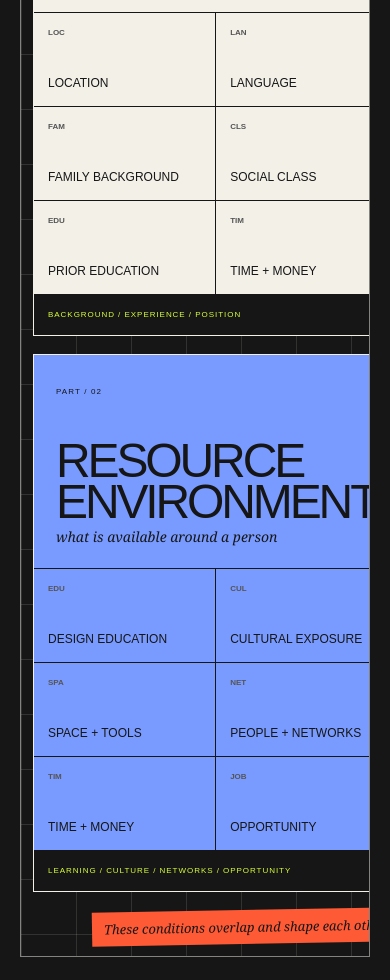
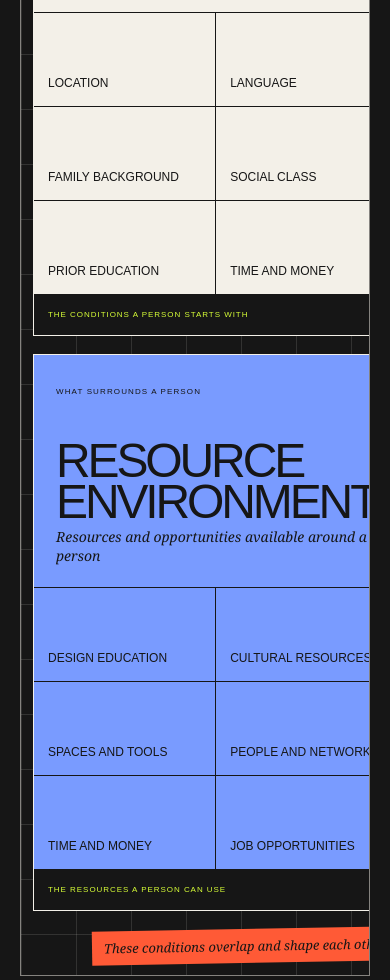
Before and after one commit to Nicoleluu/Access-Is-Not-Equity, a Next.js app: page / in a window 390 px wide. Shown: the part 3200-4180 px from the top of the page. Built offline with nearby package versions, Linux system fonts and the light colour scheme.

Commit message:
Replace codes with direct plain language labels

```diff
--- a/app/globals.css
+++ b/app/globals.css
@@ -71,7 +71,7 @@ a { color: inherit; }
 .country-column header { padding: 22px; border-bottom: 1px solid; }.country-column small { font-size: 8px; letter-spacing: .14em; }
 .country-column h3 { margin: 40px 0 5px; font-size: clamp(42px,6vw,88px); line-height: .85; letter-spacing: -.065em; }.country-column header p { margin: 0; font: italic 14px Georgia,serif; }
 .country-b { background: var(--blue); }.country-resources { flex: 1; display: grid; grid-template-columns: 1fr 1fr; }
-.country-resources span { min-height: 94px; padding: 14px; display: flex; flex-direction: column; justify-content: space-between; border-right: 1px solid; border-bottom: 1px solid; text-transform: uppercase; font-size: 12px; }
+.country-resources span { min-height: 94px; padding: 14px; display: flex; align-items: flex-end; border-right: 1px solid; border-bottom: 1px solid; text-transform: uppercase; font-size: 12px; }
 .country-resources span:nth-child(2n) { border-right: 0; }.country-resources b { font-size: 8px; color: #555; }
 .country-column footer { padding: 14px; background: var(--ink); color: var(--signal); font-size: 8px; letter-spacing: .12em; }
 .field-note { position: relative; z-index: 2; grid-column: 1 / -1; justify-self: end; padding: 8px 12px; background: var(--warm); color: var(--ink); font: italic 13px Georgia,serif; transform: rotate(-1deg); }
@@ -121,7 +121,7 @@ a { color: inherit; }
 .bag-sample:before,.bag-sample:after { content:""; position:absolute; top:16px; height:60px; width:38%; border:2px solid rgba(22,22,22,.45); border-bottom:0; border-radius:80px 80px 0 0; }.bag-sample:before{left:8%}.bag-sample:after{right:8%}
 .bag-sample > p { margin: 0; font-size: 10px; letter-spacing: .14em; }
 .fragment { position: absolute; display: flex; flex-direction: column; min-width: 125px; padding: 13px; border: 1px solid; background: var(--paper); transform: rotate(-3deg); box-shadow: 3px 4px 0 rgba(22,22,22,.18); }
-.fragment b { font-size: 14px; }.fragment small { margin-top: 7px; font-size: 9px; }.fragment i { margin: 12px 0 0 auto; font-size: 8px; font-style: normal; border: 1px solid; border-radius: 50%; padding: 4px; }
+.fragment b { font-size: 14px; }.fragment small { margin-top: 7px; font-size: 9px; }.fragment i { margin: 12px 0 0; font-size: 7px; line-height: 1.2; font-style: normal; text-transform: uppercase; border-top: 1px solid; padding-top: 5px; }
 .f1{top:23%;left:8%;background:var(--signal)}.f2{top:18%;right:6%;transform:rotate(5deg)}.f3{top:43%;left:28%;transform:rotate(2deg);background:var(--blue)}.f4{bottom:16%;left:7%;transform:rotate(-5deg);background:var(--warm)}.f5{bottom:8%;right:8%;transform:rotate(3deg)}.f6{top:58%;right:4%;transform:rotate(-1deg)}
 .material-form { grid-template-columns: 80px minmax(280px,.8fr) minmax(460px,1.2fr); min-height: 1250px; align-items: start; }
 .material-summary .material-question { margin: 35px 0 18px; font: italic clamp(21px,2.2vw,34px)/1.05 Georgia,serif; }
@@ -133,7 +133,7 @@ a { color: inherit; }
 .material-outline p { max-width: none!important; margin: 42px 0 0; font-size: 14px!important; line-height: 1.42!important; }
 .content-tags { display: flex; flex-wrap: wrap; gap: 8px; margin-top: 36px; }.content-tags span { padding: 9px 12px; border: 1px solid; border-radius: 50%; font-size: 10px; text-transform: uppercase; }
 .content-tags span:nth-child(3n+1) { background: var(--signal); }.content-tags span:nth-child(3n+2) { background: var(--blue); }
-.label-key { margin-top: 35px; display: grid; grid-template-columns: repeat(6,1fr); border: 1px solid; }.label-key b { padding: 12px 4px; border-right: 1px solid; text-align: center; font-size: 9px; }.label-key b:last-child { border-right: 0; }
+.label-key { margin-top: 35px; display: grid; grid-template-columns: 1fr 1fr; border: 1px solid; }.label-key b { min-height: 54px; padding: 10px; display: grid; place-items: center; border-right: 1px solid; border-bottom: 1px solid; text-align: center; font-size: 9px; }.label-key b:nth-child(2n) { border-right: 0; }.label-key b:nth-last-child(-n+2) { border-bottom: 0; }
 
 .open-section { padding: 100px 4vw 60px; background: var(--warm); }
 .open-section h2 { max-width: 1200px; margin: 85px 0 110px; }
@@ -166,7 +166,7 @@ footer a { color: var(--signal); }
   .field { min-height: 1050px; }.country-field { min-height: auto; padding: 12px; }.country-column h3 { font-size: 48px; }
   .form { grid-template-columns: 30px 1fr; gap: 14px; }.bag-sample { margin-left: 0; margin-right: 0; }
   .before-prompt-plan li div { grid-template-columns: 1fr; }.before-prompt-plan li small { grid-column: 1; }
-  .material-outline { grid-template-columns: 1fr; }.material-outline section { border-right: 0; }.label-key { grid-template-columns: repeat(3,1fr); }.label-key b:nth-child(3) { border-right: 0; }.label-key b:nth-child(-n+3) { border-bottom: 1px solid; }
+  .material-outline { grid-template-columns: 1fr; }.material-outline section { border-right: 0; }
   .open-grid p { grid-template-columns: 48px 1fr; font-size: 15px; }
 }
 @media (prefers-reduced-motion: reduce) {
--- a/app/page.tsx
+++ b/app/page.tsx
@@ -1,19 +1,19 @@
 const resources = [
-  { code: "EDU", name: "design education", note: "ways to learn the language of a field" },
-  { code: "CUL", name: "cultural exposure", note: "museums, exhibitions, archives, references" },
-  { code: "SPA", name: "space + tools", note: "libraries, software, studios, maker spaces" },
-  { code: "NET", name: "people + networks", note: "mentors, peers, introductions, belonging" },
-  { code: "TIM", name: "time + money", note: "the ability to practice, travel, and take risks" },
-  { code: "JOB", name: "opportunity", note: "internships, design firms, titles, salaries" },
+  "Design education",
+  "Cultural resources",
+  "Spaces and tools",
+  "People and networks",
+  "Time and money",
+  "Job opportunities",
 ];
 
 const bagFragments = [
-  ["ADMIT ONE", "museum ticket", "CUL"],
-  ["OPEN STUDIO", "maker space address", "SPA"],
-  ["BFA / MFA", "art school information", "EDU"],
-  ["DESIGNER I", "entry level job listing", "JOB"],
-  ["PORTFOLIO NIGHT", "industry event", "NET"],
-  ["AVG. PAY", "designer salary", "INC"],
+  ["ADMIT ONE", "museum ticket", "Cultural resources"],
+  ["OPEN STUDIO", "maker space address", "Spaces and tools"],
+  ["DESIGN DEGREE", "art school information", "Design education"],
+  ["DESIGNER I", "entry level job listing", "Job opportunities"],
+  ["PORTFOLIO NIGHT", "industry event", "People and networks"],
+  ["AVERAGE PAY", "designer salary", "Income and cost"],
 ];
 
 export default function Home() {
@@ -21,7 +21,7 @@ export default function Home() {
     <main id="top">
       <header className="site-header">
         <a className="wordmark" href="#top">ACCESS IS NOT EQUITY</a>
-        <span className="status"><i /> WORKING IDEA · 30 JUL 2026</span>
+        <span className="status"><i /> WORKING IDEA · 30 JULY 2026</span>
         <nav aria-label="Page sections">
           <a href="#question">Question</a>
           <a href="#layers">Layers</a>
@@ -74,8 +74,8 @@ export default function Home() {
 
       <section id="layers" className="layers-section">
         <div className="layers-head">
-          <p className="margin-label">TWO PARTS OF MEANINGFUL ACCESS</p>
-          <h2>What you bring. What surrounds you.</h2>
+          <p className="margin-label">WHAT SHAPES ACCESS</p>
+          <h2>Your background and the resources around you.</h2>
           <p>
             Location matters because it connects a person to particular
             institutions, communities, costs, languages, and opportunities. It
@@ -87,21 +87,21 @@ export default function Home() {
           <div className="map-grid" />
           <div className="same-tool"><span>BEFORE THE AI INTERFACE</span><b>MEANINGFUL ACCESS</b></div>
           <div className="country-column country-a">
-            <header><small>PART / 01</small><h3>STARTING CONDITIONS</h3><p>what a person arrives with</p></header>
+            <header><small>WHAT A PERSON BRINGS</small><h3>STARTING CONDITIONS</h3><p>A person&apos;s background and circumstances</p></header>
             <div className="country-resources">
               {[
-                ["LOC","location"],["LAN","language"],["FAM","family background"],
-                ["CLS","social class"],["EDU","prior education"],["TIM","time + money"],
-              ].map(([code,name]) => <span key={code}><b>{code}</b>{name}</span>)}
+                "Location", "Language", "Family background",
+                "Social class", "Prior education", "Time and money",
+              ].map((name) => <span key={name}>{name}</span>)}
             </div>
-            <footer>BACKGROUND / EXPERIENCE / POSITION</footer>
+            <footer>THE CONDITIONS A PERSON STARTS WITH</footer>
           </div>
           <div className="country-column country-b">
-            <header><small>PART / 02</small><h3>RESOURCE ENVIRONMENT</h3><p>what is available around a person</p></header>
+            <header><small>WHAT SURROUNDS A PERSON</small><h3>RESOURCE ENVIRONMENT</h3><p>Resources and opportunities available around a person</p></header>
             <div className="country-resources">
-              {resources.map((item) => <span key={item.code}><b>{item.code}</b>{item.name}</span>)}
+              {resources.map((item) => <span key={item}>{item}</span>)}
             </div>
-            <footer>LEARNING / CULTURE / NETWORKS / OPPORTUNITY</footer>
+            <footer>THE RESOURCES A PERSON CAN USE</footer>
           </div>
           <div className="field-note">These conditions overlap and shape each other.</div>
         </div>
@@ -158,23 +158,23 @@ export default function Home() {
           </div>
           <div className="before-prompt-plan" aria-label="Planning outline for the Before the Prompt vertical drawing">
             <header>
-              <small>DRAWING STRUCTURE / TOP TO BOTTOM</small>
-              <strong>THE USER IS NOT<br />THE STARTING POINT.</strong>
+              <small>PLANNED DRAWING CONTENT</small>
+              <strong>WHAT SHAPES A PERSON<br />BEFORE THEY USE AI?</strong>
             </header>
             <ol>
-              <li><b>01</b><div><strong>STARTING CONTEXT</strong><span>location · language · social class · family · prior education</span><small>Where does a person begin?</small></div></li>
-              <li><b>02</b><div><strong>EXPOSURE</strong><span>museums · books · exhibitions · objects · ways of making</span><small>What have they had opportunities to encounter?</small></div></li>
-              <li><b>03</b><div><strong>LEARNING</strong><span>vocabulary · technical skills · references · research methods</span><small>What knowledge have they been able to develop?</small></div></li>
-              <li><b>04</b><div><strong>GUIDANCE</strong><span>teachers · mentors · peers · critique · professional networks</span><small>Who helps reveal the next possibility?</small></div></li>
-              <li><b>05</b><div><strong>JUDGMENT</strong><span>compare · question · reject · revise · apply</span><small>How do they decide whether an AI answer is useful?</small></div></li>
-              <li><b>06</b><div><strong>CONFIDENCE + AGENCY</strong><span>curiosity · belonging · intention · independent decisions</span><small>Do they feel able to participate and direct the tool?</small></div></li>
-              <li><b>07</b><div><strong>FORMING THE PROMPT</strong><span>context · vocabulary · references · constraints · intention</span><small>What prior knowledge is already contained in a question?</small></div></li>
-              <li className="interface-layer"><b>08</b><div><strong>THE SAME AI INTERFACE</strong><span>open AI → log in → enter a prompt</span><small>The visible access point appears last.</small></div></li>
+              <li><b>01</b><div><strong>BACKGROUND AND CIRCUMSTANCES</strong><span>location · language · social class · family · prior education</span><small>Where does a person begin?</small></div></li>
+              <li><b>02</b><div><strong>WHAT THEY HAVE SEEN</strong><span>museums · books · exhibitions · objects · ways of making</span><small>What have they had opportunities to encounter?</small></div></li>
+              <li><b>03</b><div><strong>WHAT THEY HAVE LEARNED</strong><span>vocabulary · technical skills · references · research methods</span><small>What knowledge have they been able to develop?</small></div></li>
+              <li><b>04</b><div><strong>TEACHERS AND SUPPORT</strong><span>teachers · mentors · peers · critique · professional networks</span><small>Who helps them find the next opportunity?</small></div></li>
+              <li><b>05</b><div><strong>EVALUATING AI ANSWERS</strong><span>compare · question · reject · revise · apply</span><small>How do they decide whether an AI answer is useful?</small></div></li>
+              <li><b>06</b><div><strong>CONFIDENCE AND DECISION MAKING</strong><span>curiosity · belonging · intention · independent decisions</span><small>Do they feel able to direct the tool?</small></div></li>
+              <li><b>07</b><div><strong>CREATING A QUESTION FOR AI</strong><span>context · vocabulary · references · constraints · intention</span><small>What prior knowledge is already contained in a question?</small></div></li>
+              <li className="interface-layer"><b>08</b><div><strong>USING THE AI TOOL</strong><span>open AI → log in → enter a prompt</span><small>The visible access point appears last.</small></div></li>
             </ol>
             <footer>
               <span>SAME PROMPT BOX</span>
               <strong>≠</strong>
-              <span>SAME ACCESS TO POSSIBILITY</span>
+              <span>SAME ABILITY TO USE AI</span>
             </footer>
           </div>
         </article>
@@ -190,7 +190,7 @@ export default function Home() {
           </div>
           <div className="bag-sample">
             <div className="bag-handle" />
-            <p>RESOURCE ENVIRONMENT / A · CATEGORY / EDUCATION</p>
+            <p>RESOURCE ENVIRONMENT ONE · CATEGORY / DESIGN EDUCATION</p>
             {bagFragments.map(([title, note, code], index) => (
               <span className={`fragment f${index + 1}`} key={title}>
                 <b>{title}</b><small>{note}</small><i>{code}</i>
@@ -199,7 +199,7 @@ export default function Home() {
           </div>
           <div className="material-outline">
             <section>
-              <small>UNIT OF COMPARISON</small>
+              <small>HOW THE BAGS ARE ORGANIZED</small>
               <h4>One bag = one category</h4>
               <p>The display is divided into two resource environment sections. Each section repeats the same set of labeled category bags so equivalent resources can be compared across two situated case studies.</p>
             </section>
@@ -213,9 +213,12 @@ export default function Home() {
               </div>
             </section>
             <section>
-              <small>LABELING SYSTEM</small>
+              <small>HOW EACH BAG IS LABELED</small>
               <p>Each resource environment section is clearly titled. Every bag is labeled by category, and every printed fragment includes its source, date, and value when relevant. Category labels repeat across both sections.</p>
-              <div className="label-key"><b>EDU</b><b>CUL</b><b>SPA</b><b>NET</b><b>JOB</b><b>INC</b></div>
+              <div className="label-key">
+                <b>Design education</b><b>Cultural resources</b><b>Spaces and tools</b>
+                <b>People and networks</b><b>Job opportunities</b><b>Income and cost</b>
+              </div>
             </section>
             <section>
               <small>HOW COMPARISON WORKS</small>
```
